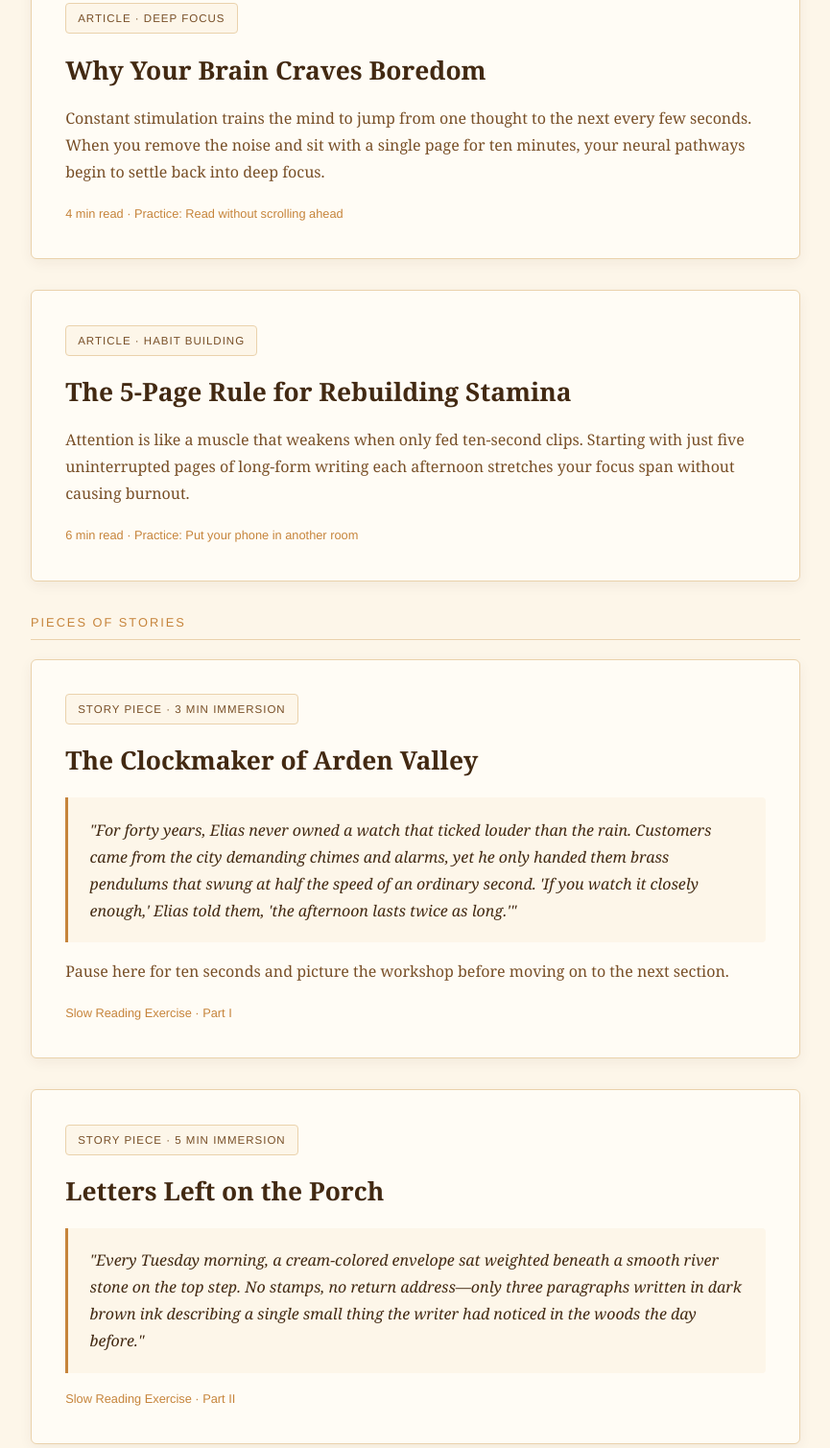
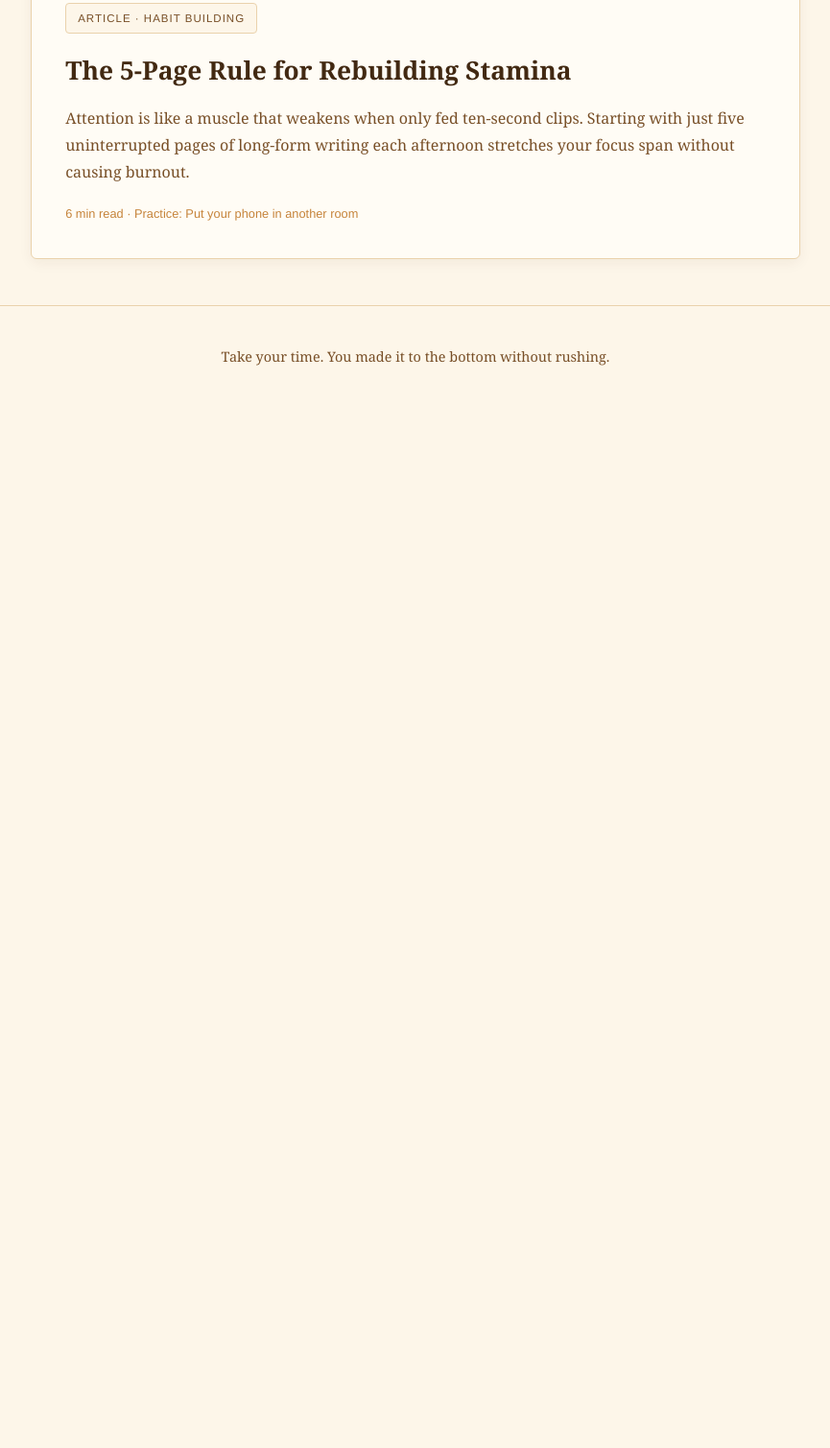
Before and after one commit to hrudaikotla-droid/Personal-Website, a plain HTML site: page index.html in a window 1280 px wide. Shown: the part 441-1950 px from the top of the page at 96% size, without its empty margins (207-1072 px from the left). After the commit the page ends 866 px from the top, so only its background shows below. Drawn offline with Linux system fonts and the light colour scheme.

Commit message:
Update index.html

```diff
--- a/index.html
+++ b/index.html
@@ -119,16 +119,6 @@
       margin-bottom: 1.2rem;
     }
 
-    .story-excerpt {
-      border-left: 3px solid var(--accent-warm);
-      font-style: italic;
-      color: var(--brown-dark);
-      background-color: var(--bg-cream);
-      padding: 1.2rem 1.4rem;
-      border-radius: 0 4px 4px 0;
-      margin: 1rem 0;
-    }
-
     .read-time {
       font-family: 'Helvetica Neue', sans-serif;
       font-size: 0.8rem;
@@ -162,38 +152,10 @@
     <div id="articles" class="section-label">Featured Articles</div>
 
     <div class="card">
-      <span class="tag">Article · Deep Focus</span>
-      <h2>Why Your Brain Craves Boredom</h2>
-      <p>Constant stimulation trains the mind to jump from one thought to the next every few seconds. When you remove the noise and sit with a single page for ten minutes, your neural pathways begin to settle back into deep focus.</p>
-      <div class="read-time">4 min read · Practice: Read without scrolling ahead</div>
-    </div>
-
-    <div class="card">
       <span class="tag">Article · Habit Building</span>
       <h2>The 5-Page Rule for Rebuilding Stamina</h2>
       <p>Attention is like a muscle that weakens when only fed ten-second clips. Starting with just five uninterrupted pages of long-form writing each afternoon stretches your focus span without causing burnout.</p>
       <div class="read-time">6 min read · Practice: Put your phone in another room</div>
-    </div>
-
-    <div id="stories" class="section-label">Pieces of Stories</div>
-
-    <div class="card">
-      <span class="tag">Story Piece · 3 Min Immersion</span>
-      <h2>The Clockmaker of Arden Valley</h2>
-      <div class="story-excerpt">
-        "For forty years, Elias never owned a watch that ticked louder than the rain. Customers came from the city demanding chimes and alarms, yet he only handed them brass pendulums that swung at half the speed of an ordinary second. 'If you watch it closely enough,' Elias told them, 'the afternoon lasts twice as long.'"
-      </div>
-      <p>Pause here for ten seconds and picture the workshop before moving on to the next section.</p>
-      <div class="read-time">Slow Reading Exercise · Part I</div>
-    </div>
-
-    <div id="practice" class="card">
-      <span class="tag">Story Piece · 5 Min Immersion</span>
-      <h2>Letters Left on the Porch</h2>
-      <div class="story-excerpt">
-        "Every Tuesday morning, a cream-colored envelope sat weighted beneath a smooth river stone on the top step. No stamps, no return address—only three paragraphs written in dark brown ink describing a single small thing the writer had noticed in the woods the day before."
-      </div>
-      <div class="read-time">Slow Reading Exercise · Part II</div>
     </div>
   </div>
 
```
